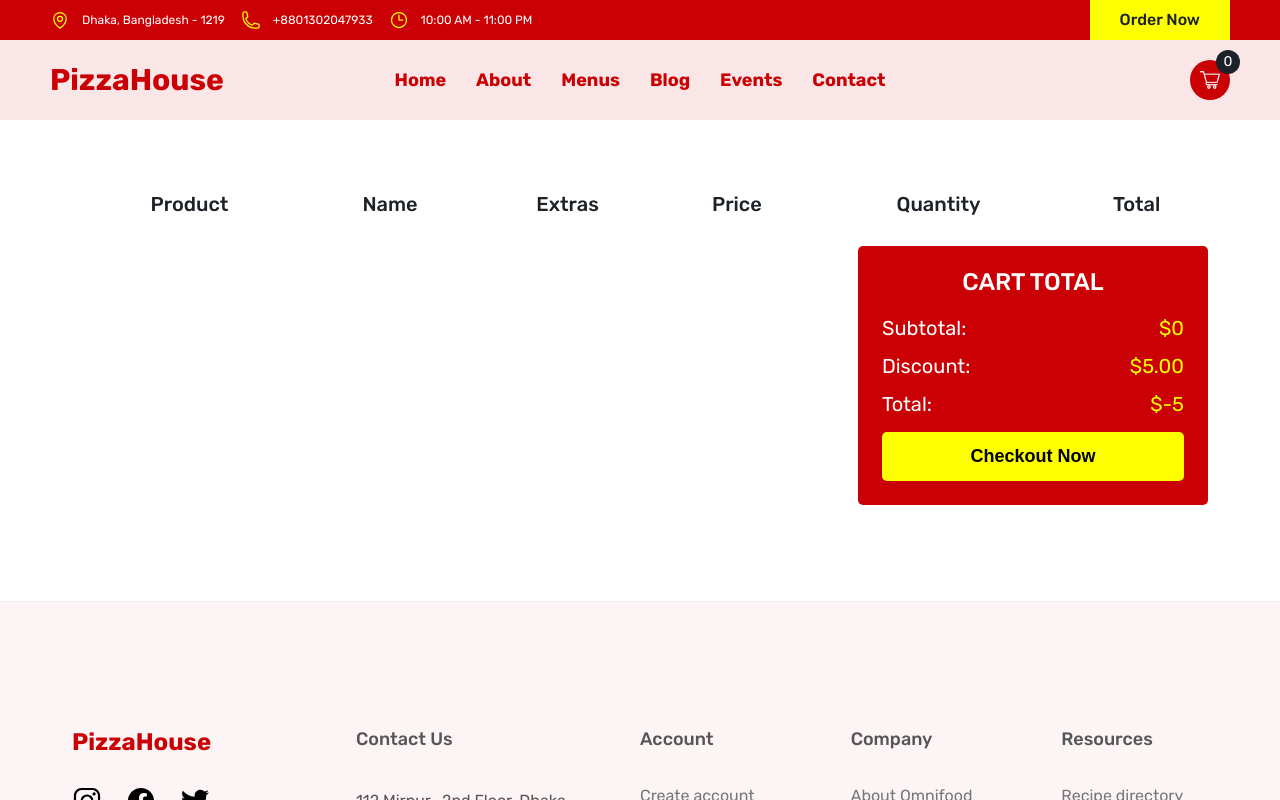
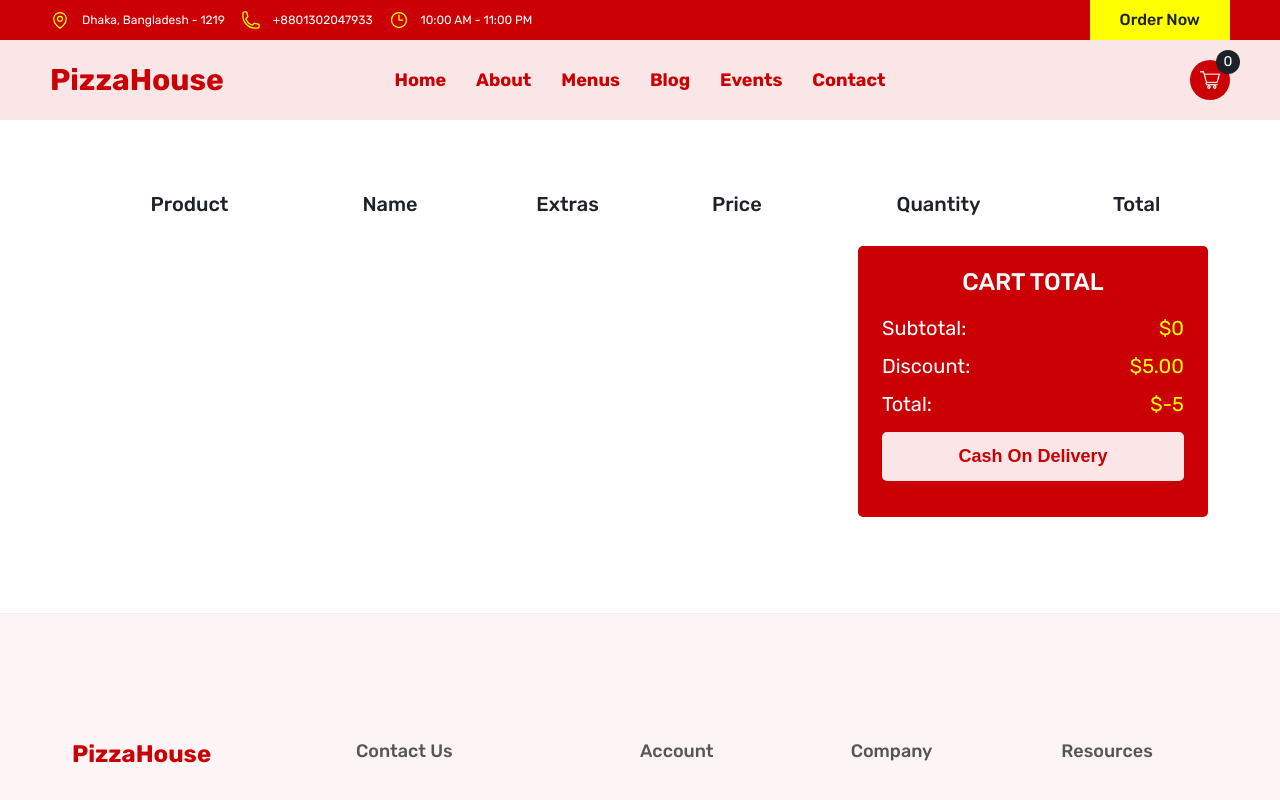
Before and after one commit to tanvirch0750/pizza-house-next, a Next.js app: page /cart in a window 1280 px wide. Both pictures are taken after a click on the button "Checkout Now". Shown: the top 800 px of the page. Built offline with nearby package versions, Linux system fonts and the light colour scheme.

Commit message:
implemented checkout with paypal

```diff
--- a/package.json
+++ b/package.json
@@ -9,6 +9,7 @@
     "lint": "next lint"
   },
   "dependencies": {
+    "@paypal/react-paypal-js": "^7.8.1",
     "@reduxjs/toolkit": "^1.8.5",
     "axios": "^0.27.2",
     "mongoose": "^6.5.5",
--- a/pages/cart.js
+++ b/pages/cart.js
@@ -1,10 +1,76 @@
+import {
+  PayPalButtons,
+  PayPalScriptProvider,
+  usePayPalScriptReducer,
+} from '@paypal/react-paypal-js';
 import Image from 'next/image';
+import { useEffect, useState } from 'react';
 import { useDispatch, useSelector } from 'react-redux';
 import styles from '../styles/Cart.module.css';
 
 const Cart = () => {
+  const [open, setOpen] = useState(false);
   const dispatch = useDispatch();
   const { products, total, quantity } = useSelector((state) => state.cart);
+
+  console.log(open);
+
+  // This values are the props in the UI
+  const amount = '2';
+  const currency = 'USD';
+  const style = { layout: 'vertical' };
+
+  // Custom component to wrap the PayPalButtons and handle currency changes
+  const ButtonWrapper = ({ currency, showSpinner }) => {
+    // usePayPalScriptReducer can be use only inside children of PayPalScriptProviders
+    // This is the main reason to wrap the PayPalButtons in a new component
+    const [{ options, isPending }, dispatch] = usePayPalScriptReducer();
+
+    useEffect(() => {
+      dispatch({
+        type: 'resetOptions',
+        value: {
+          ...options,
+          currency: currency,
+        },
+      });
+    }, [currency, showSpinner]);
+
+    return (
+      <>
+        {showSpinner && isPending && <div className="spinner" />}
+        <PayPalButtons
+          style={style}
+          disabled={false}
+          forceReRender={[amount, currency, style]}
+          fundingSource={undefined}
+          createOrder={(data, actions) => {
+            return actions.order
+              .create({
+                purchase_units: [
+                  {
+                    amount: {
+                      currency_code: currency,
+                      value: amount,
+                    },
+                  },
+                ],
+              })
+              .then((orderId) => {
+                // Your code here after create the order
+                return orderId;
+              });
+          }}
+          onApprove={function (data, actions) {
+            return actions.order.capture().then(function (details) {
+              // Your code here after capture the order
+              console.log(details);
+            });
+          }}
+        />
+      </>
+    );
+  };
 
   return (
     <div className={styles.container}>
@@ -74,7 +140,27 @@
             <span className={styles.textTitle}>Total:</span>
             <span className={styles.textPrice}>${total - 5}</span>
           </p>
-          <button className={styles.btn}>Checkout Now</button>
+
+          {open ? (
+            <div className={style.paymentMethods}>
+              <button className={styles.btnPayment}>Cash On Delivery</button>
+              <PayPalScriptProvider
+                options={{
+                  'client-id':
+                    'ASJHOHiRcFQSVieopnP3sFEDK4P7SfnCDOfEsnJTmGCgRQZqu0Le_VuTRXtFOIvXihrotVSZt9nnwzdt',
+                  components: 'buttons',
+                  currency: 'USD',
+                  'disable-funding': 'credit,card,venmo',
+                }}
+              >
+                <ButtonWrapper currency={currency} showSpinner={false} />
+              </PayPalScriptProvider>
+            </div>
+          ) : (
+            <button onClick={() => setOpen(true)} className={styles.btn}>
+              Checkout Now
+            </button>
+          )}
         </div>
       </div>
     </div>
--- a/styles/Cart.module.css
+++ b/styles/Cart.module.css
@@ -66,4 +66,18 @@
   font-size: 1.8rem;
   font-weight: 700;
   border-radius: 5px;
+  margin-bottom: 12px;
 }
+
+.btnPayment {
+  width: 100%;
+  border: none;
+  padding: 1.4rem;
+  background-color: var(--color-primary-light-1);
+  color: var(--color-primary);
+  cursor: pointer;
+  font-size: 1.8rem;
+  font-weight: 700;
+  border-radius: 5px;
+  margin-bottom: 12px;
+}
```
Also changed, not shown: 2 other files (tests, documents, lock files or other folders).
